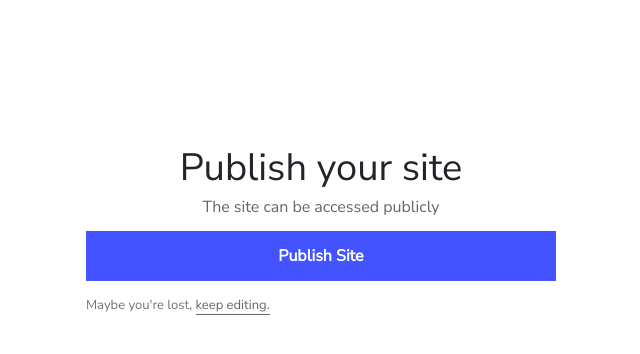
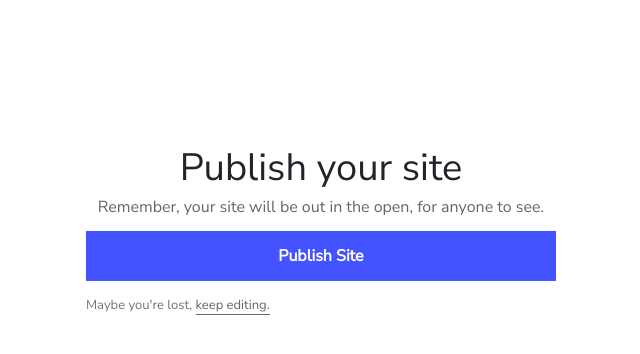
Before and after one commit to krishnans2006/Webitor, a Flask app: page /publish/1 in a window 1280 px wide. Shown: the part 179-533 px from the top of the page, without its empty margins (319-959 px from the left). Run offline with Flask 2, Linux system fonts and the light colour scheme; the visitor is signed in with stand-in values (Sample User, id 1); some libraries are stand-ins or nearby versions.

Commit message:
Minor publish page changes

```diff
--- a/src/templates/Publish/publish.html
+++ b/src/templates/Publish/publish.html
@@ -138,7 +138,7 @@
         <div class="inner-container">
             <form method="POST">
                 <h1 class="content-title">Publish your site</h1>
-                <p class="separation-text">The site can be accessed publicly</p>
+                <p class="separation-text">Remember, your site will be out in the open, for anyone to see.</p>
                 <button class="block-button submit">
                     <span class="login-text">Publish Site</span>
                 </button>
```
